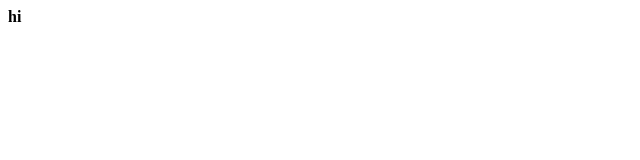
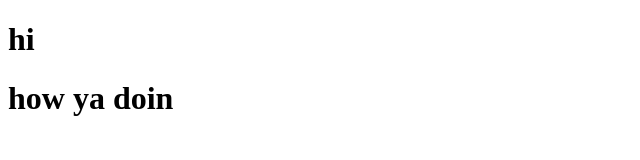
Before and after one commit to FastestK5/fastestk5.github.io, a plain HTML site: page index.html in a window 1280 px wide. Shown: the whole page, without its empty margins (0-640 px from the left). Drawn offline with Linux system fonts and the light colour scheme.

Commit message:
i hate commiting so much my school blocks codespaces ok?

```diff
--- a/index.html
+++ b/index.html
@@ -1,4 +1,9 @@
 <!DOCTYPE html>
 <html>
-    <b>hi</b>
+    <head>
+        <h1>hi</h1>
+    </head>
+    <body>
+        <h1>how ya doin</h1>
+    </body>
 </html>
```
